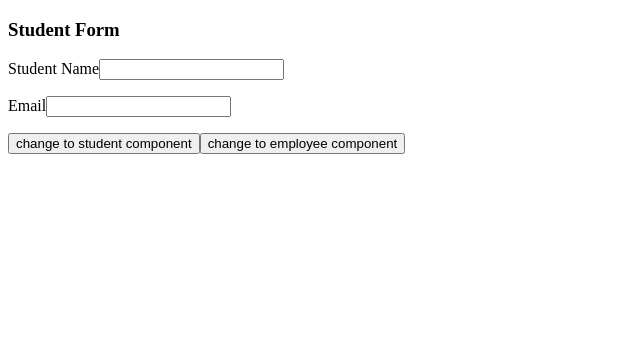
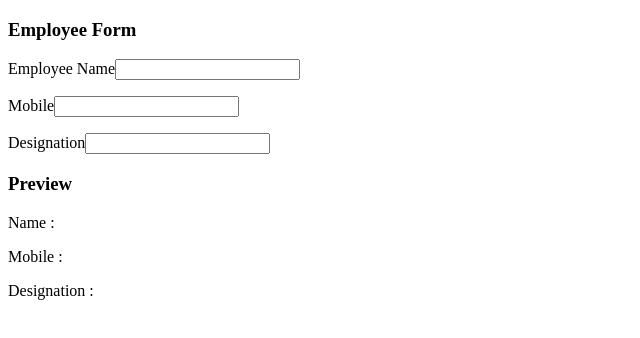
Before and after one commit to MehediHasanEmon21/vue-cli, a Vue app: page / in a window 1280 px wide. Shown: the top 338 px of the page, without its empty margins (0-640 px from the left). Built offline with nearby package versions, Linux system fonts and the light colour scheme.

Commit message:
input form binding part-1

```diff
--- a/src/App.vue
+++ b/src/App.vue
@@ -1,30 +1,23 @@
 <template>
   <div id="app">
 
-    <keep-alive>
-      <component v-bind:is="component"></component>
-    </keep-alive>
-
-
-    <button @click="component = 'student_component'">change to student component</button>
-    <button @click="component = 'employee'">change to employee component</button>
+    <employee></employee>
 
   </div>
 </template>
 
 <script>
 
-import Student from './components/Student.vue'
 import Employee from './components/Employee.vue'
+
 export default {
   name: 'App',
   components: {
-    student_component: Student,
     employee: Employee,
   },
   data(){
     return {
-      component: "student_component",
+
     }
   },
   methods: {
--- a/src/components/Employee.vue
+++ b/src/components/Employee.vue
@@ -2,17 +2,28 @@
 
     <div>
 
-            <h3>Employee Form</h3>
+        <h3>Employee Form</h3>
 
         <p>
             <label for="">Employee Name</label>
-            <input type="text">
+            <input type="text" v-model.lazy="employee.name">
         </p>
 
         <p>
             <label for="">Mobile</label>
-            <input type="number">
+            <input type="number" v-model.lazy="employee.mobile">
         </p>
+
+        <p>
+            <label for="">Designation</label>
+            <input type="text" v-model.lazy="employee.designation">
+        </p>
+
+        <h3>Preview</h3>
+
+        <p>Name : {{employee.name}}</p>
+        <p>Mobile  : {{employee.mobile}}</p>
+        <p>Designation : {{employee.designation}}</p>
 
     </div>
 
@@ -28,7 +39,11 @@ export default {
     name: 'Employee',
     data(){
         return {
-            message: 'default message'
+            employee: {
+                name: '',
+                mobile: '',
+                designation: '',
+            }
         }
     },
     methods: {
```
